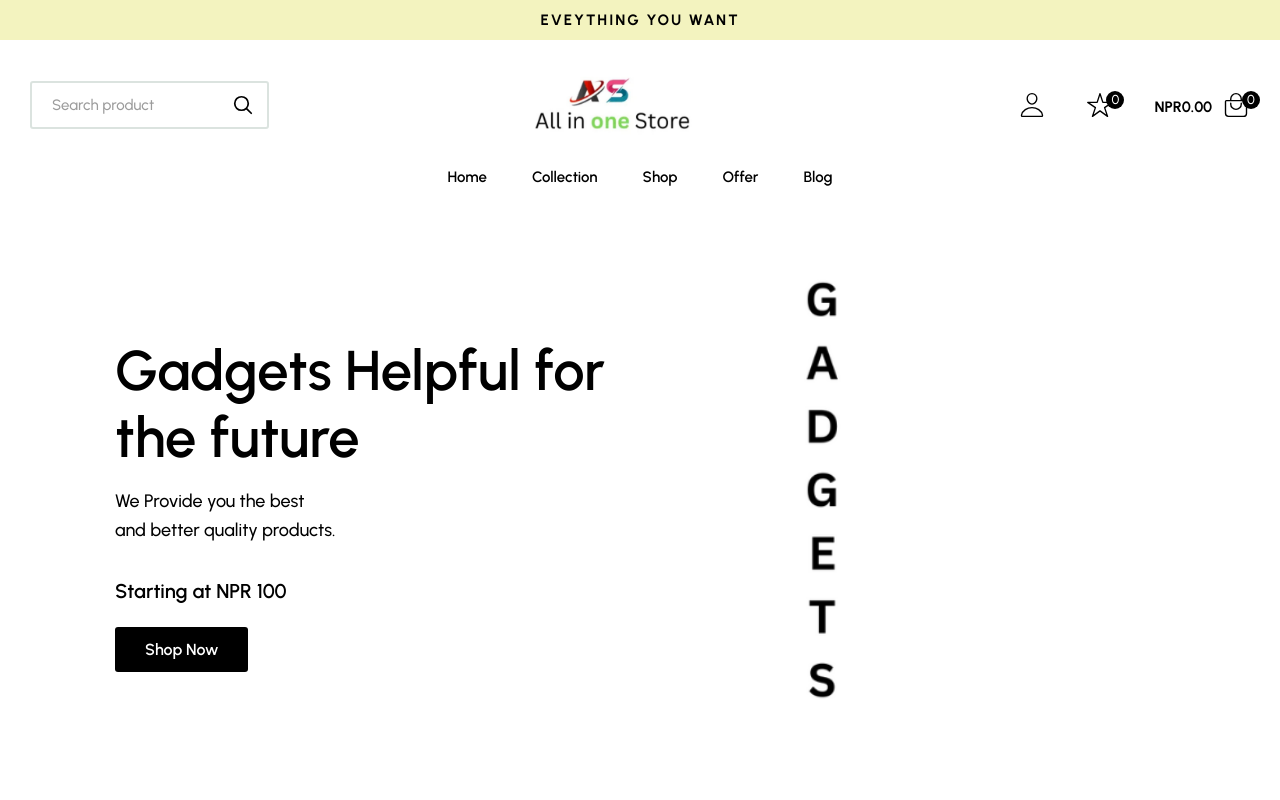
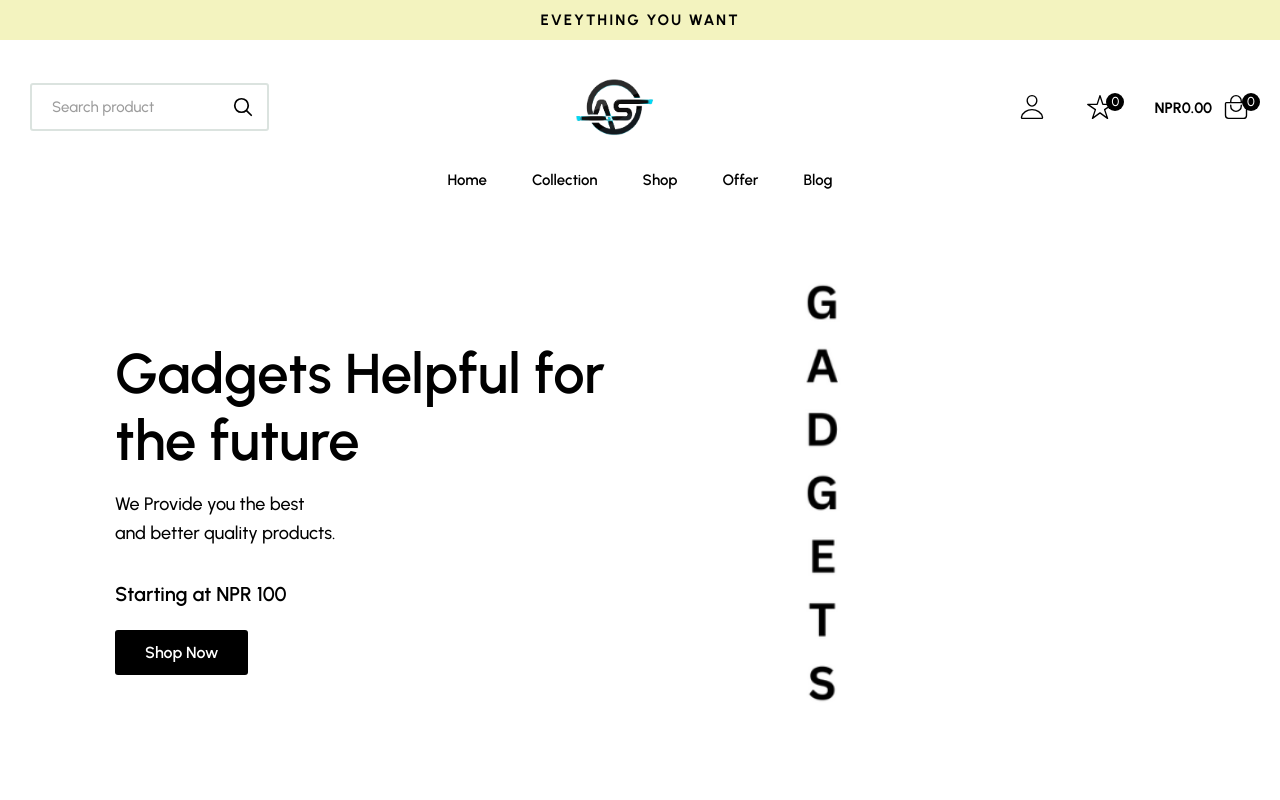
Before and after one commit to alivesoul7/allinone, a plain HTML site: page index.html in a window 1280 px wide. Shown: the top 800 px of the page. Drawn offline with nearby package versions, Linux system fonts and the light colour scheme.

Commit message:
update the data
update

```diff
--- a/index.html
+++ b/index.html
@@ -67,7 +67,7 @@
         </div>
 
         <a href="#" class="logo">
-          <img src="./assets/images/logo.png" width="195" height="50" alt="Glowing">
+          <img src="./assets/images/logo-2.png" width="100" height="10" alt="Glowing">
         </a>
 
         <div class="header-actions">
```
Also changed, not shown: assets/images/logo-2.png (added).
